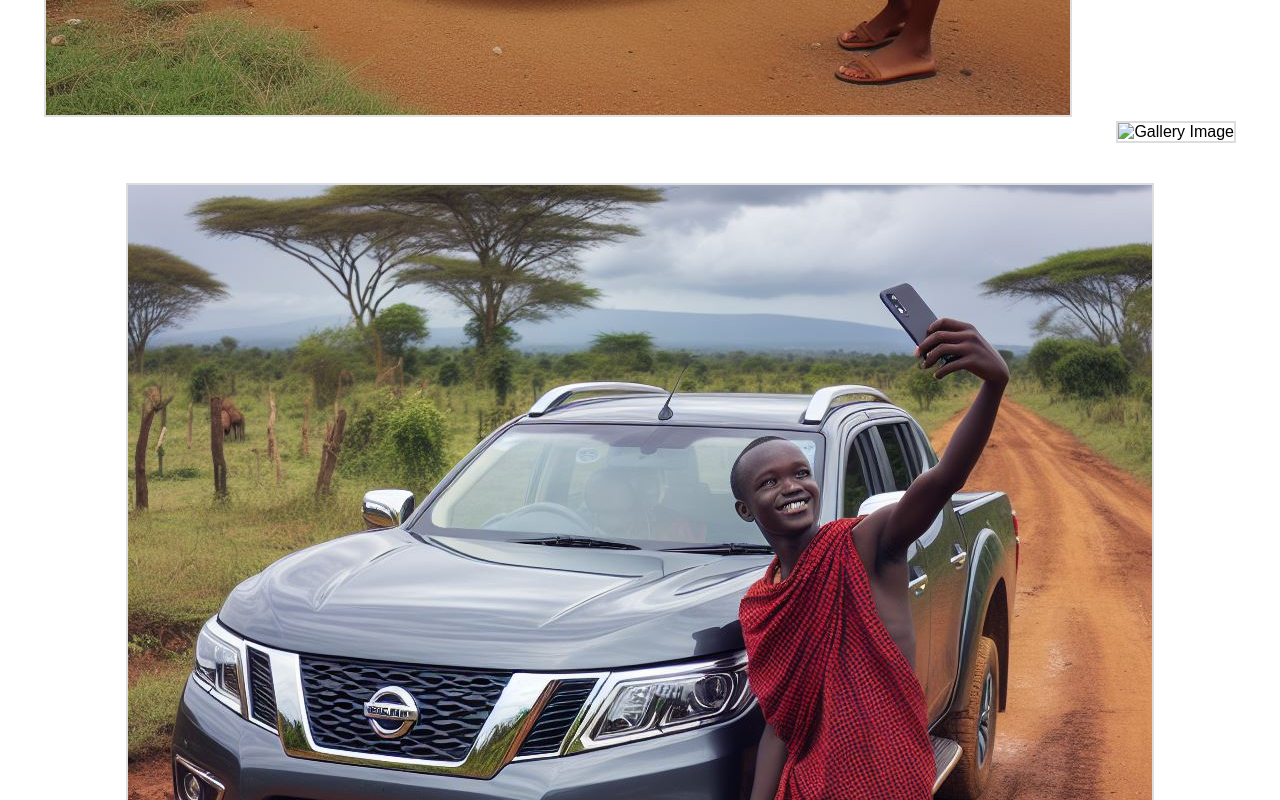
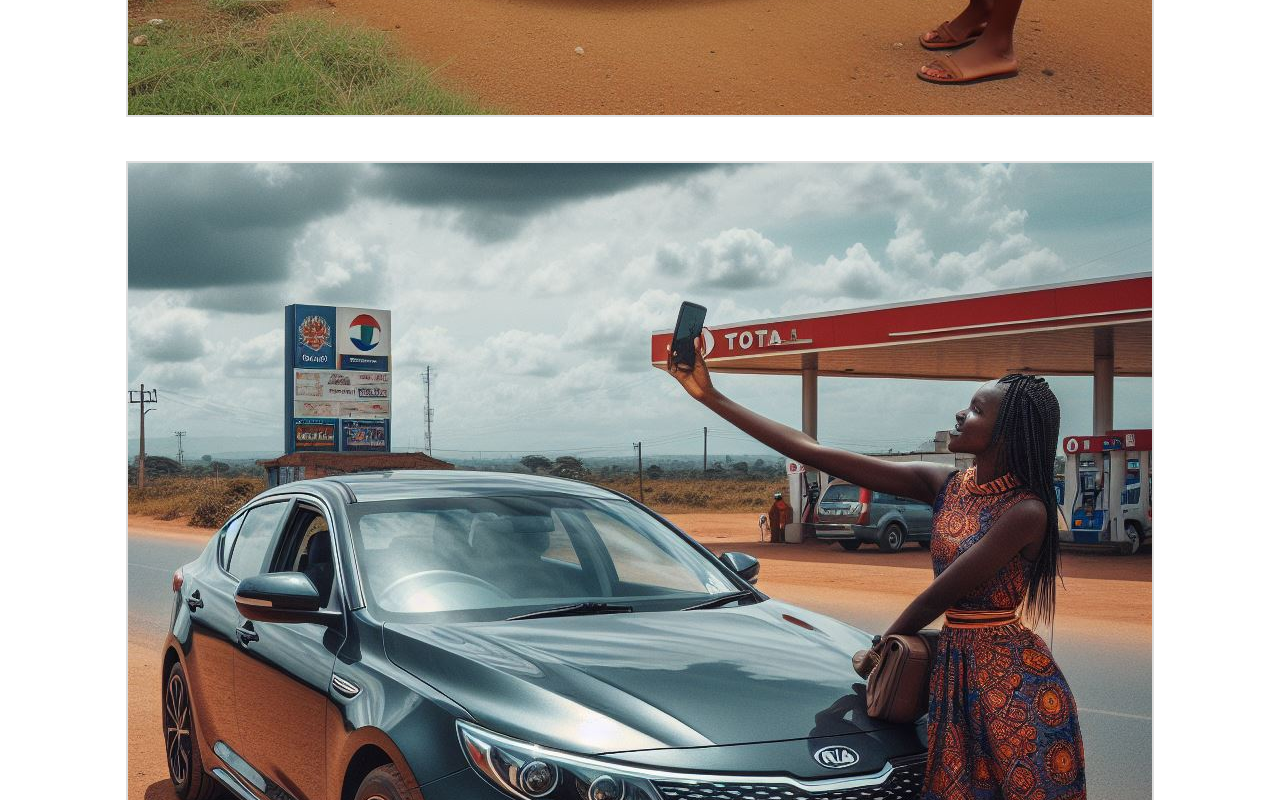
Before and after one commit to Evans238/optimusai, a plain HTML site: page index.html in a window 1280 px wide. Shown: the part 7520-8320 px from the top of the page. Drawn offline with Linux system fonts and the light colour scheme.

Commit message:
Update index.html

```diff
--- a/index.html
+++ b/index.html
@@ -47,13 +47,13 @@
        <img src="/AIimages/ai5.jpeg" alt="Gallery Image">
         <img src="/AIimages/ai6.jpeg" alt="Gallery Image">
          <img src="/AIimages/ai7.jpeg" alt="Gallery Image">
-          <img src="/AIimages/ai8jpeg" alt="Gallery Image">
+          <img src="/AIimages/ai8.jpeg" alt="Gallery Image">
            <img src="/AIimages/ai9.jpeg" alt="Gallery Image">
             <img src="/AIimages/ai10.jpeg" alt="Gallery Image">
              <img src="/AIimages/ai11.jpeg" alt="Gallery Image">
               <img src="/AIimages/ai12.jpeg" alt="Gallery Image" >
                <img src="/AIimages/ai13.jpeg" alt="Gallery Image">
-                <img src="/AIimages/ai14jpeg" alt="Gallery Image">
+                <img src="/AIimages/ai14.jpeg" alt="Gallery Image">
                  <img src="/AIimages/ai15.jpeg" alt="Gallery Image">
                    <img src="/AIimages/ai17.jpeg" alt="Gallery Image">
                    <img src="/AIimages/ai18.jpeg" alt="Gallery Image">
```
